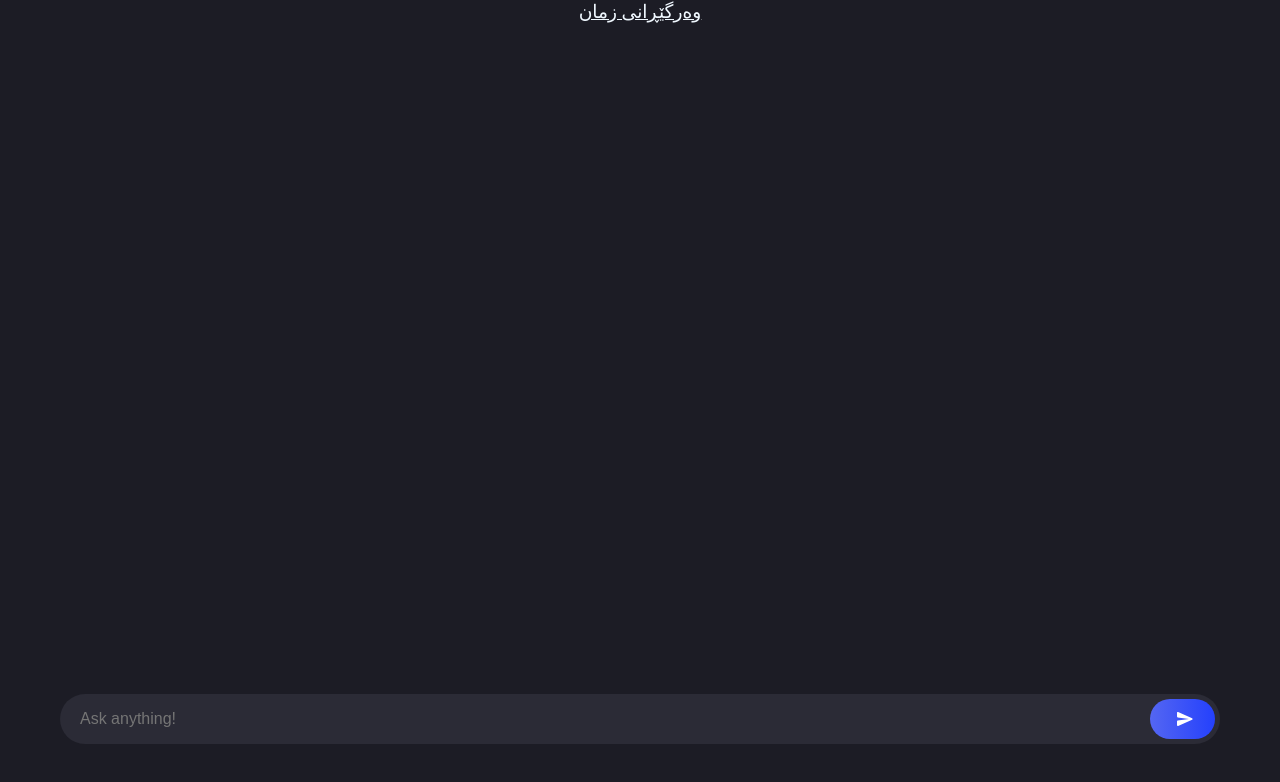
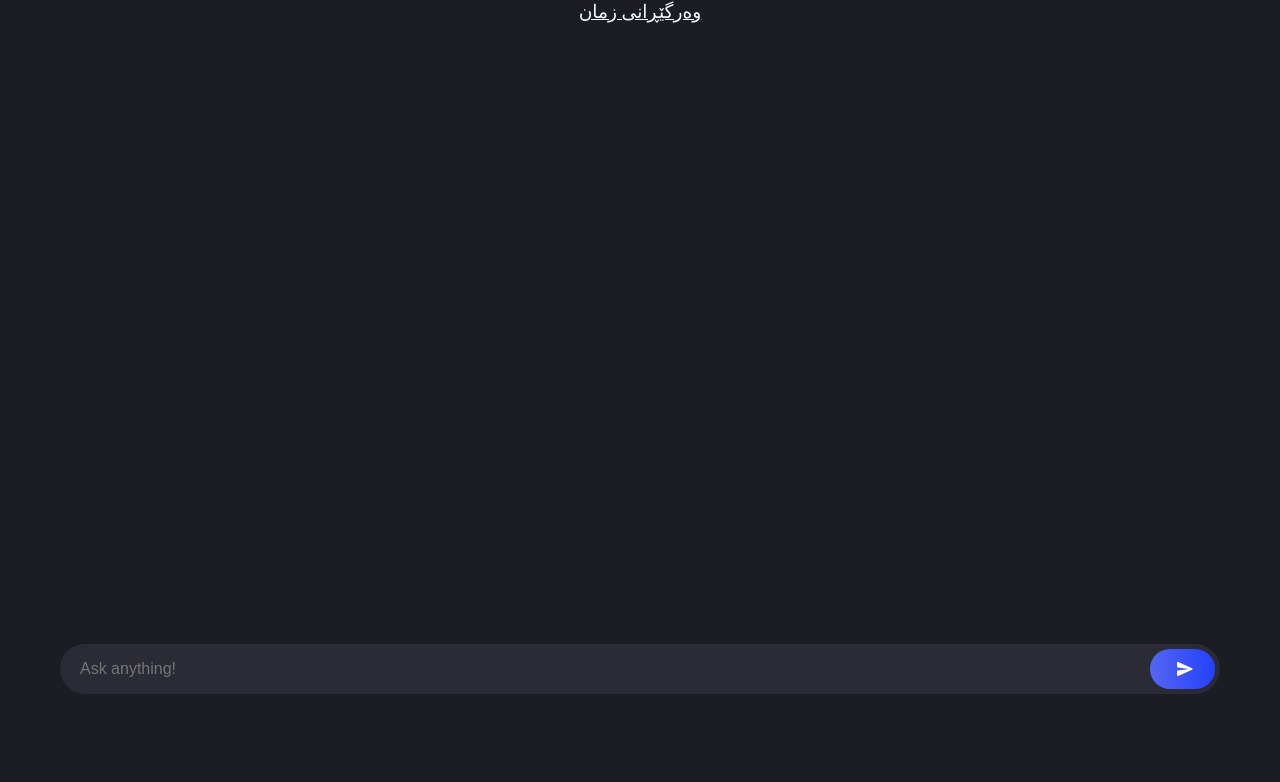
Before and after one commit to dekandekan123/chatgpt-ai-app-main, a React (Vite) app in the folder client/: page / in a window 1280 px wide. Shown: the top 782 px of the page. Built offline with nearby package versions, Linux system fonts and the light colour scheme.

Commit message:
inpute'akai xwarawashm tozek brda sarawtrish

```diff
--- a/client/src/index.css
+++ b/client/src/index.css
@@ -38,7 +38,7 @@
   height: 50px;
   background: #2b2b36;
   border-radius: 10000px;
-  margin-top: -50px;
+  margin-top: -100px;
 }
 .composebar {
   padding: 0 10px;
```
